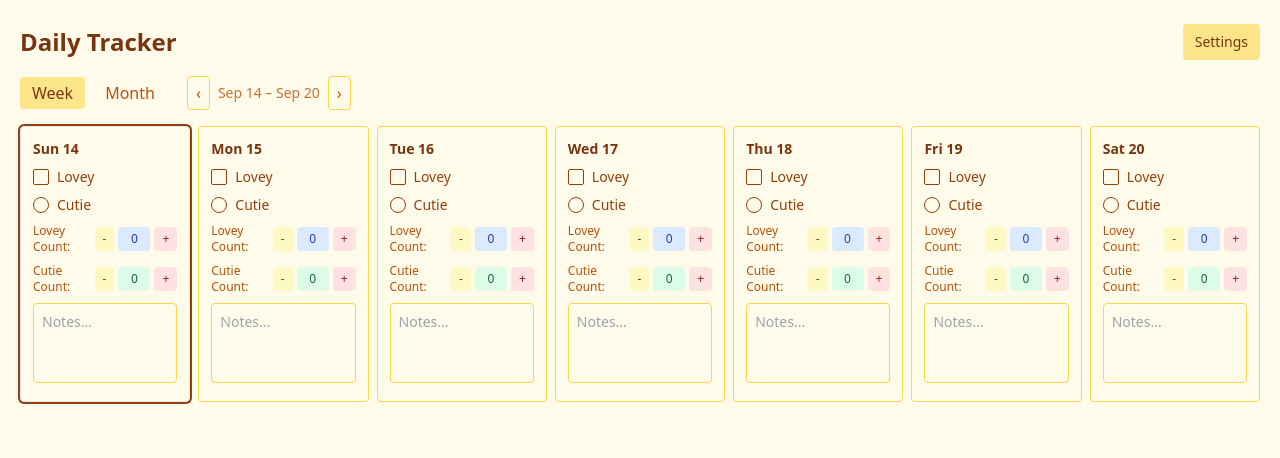
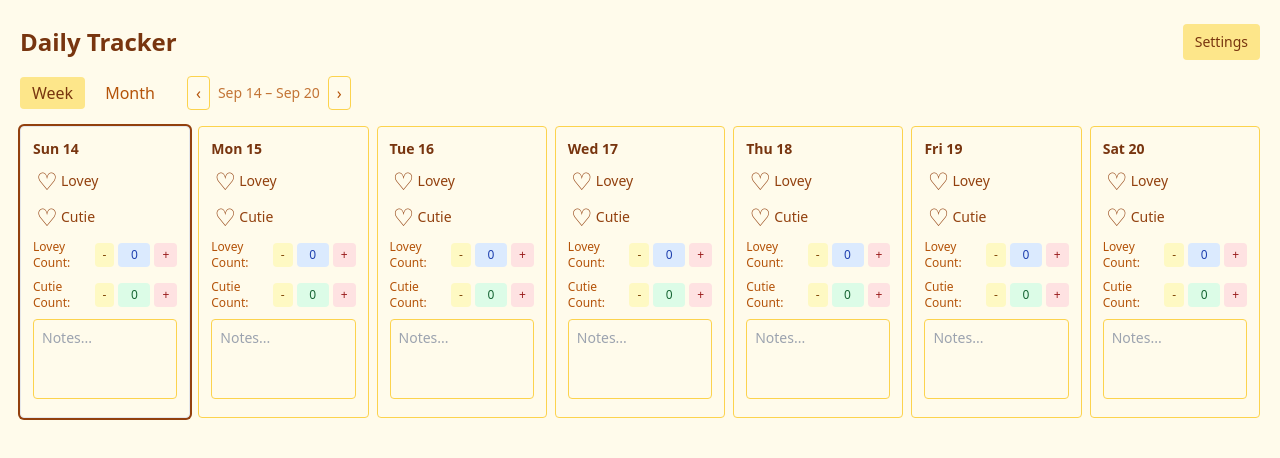
Before and after one commit to karen93shieh/challenge_calendar, a React (Vite) app: page / in a window 1280 px wide. Shown: the top 458 px of the page. Built offline with nearby package versions, Linux system fonts and the light colour scheme.

Commit message:
add heart

```diff
--- a/src/ui/App.tsx
+++ b/src/ui/App.tsx
@@ -237,7 +237,7 @@ function WeekView({
               {format(day, 'EEE d')}
             </div>
             <div className="space-y-2">
-              <label className="flex items-center gap-2">
+              <label className="flex items-center gap-0">
                 <div
                   role="checkbox"
                   aria-checked={entry?.lovey || false}
@@ -249,14 +249,12 @@ function WeekView({
                       updateEntry(dateStr, { lovey: !entry?.lovey });
                     }
                   }}
-                  className={`w-4 h-4 rounded-sm border transition-colors cursor-pointer ${
-                    entry?.lovey ? 'bg-blue-500 border-amber-800' : 'bg-transparent border-amber-800'
-                  }`}
+                  className={`heart-checkbox lovey ${entry?.lovey ? 'checked' : ''}`}
                   title="Lovey"
                 />
                 <span className="text-sm text-amber-800">Lovey</span>
               </label>
-              <label className="flex items-center gap-2">
+              <label className="flex items-center gap-0">
                 <div
                   role="checkbox"
                   aria-checked={entry?.cutie || false}
@@ -268,9 +266,7 @@ function WeekView({
                       updateEntry(dateStr, { cutie: !entry?.cutie });
                     }
                   }}
-                  className={`w-4 h-4 rounded-full border transition-colors cursor-pointer ${
-                    entry?.cutie ? 'bg-green-500 border-amber-800' : 'bg-transparent border-amber-800'
-                  }`}
+                  className={`heart-checkbox cutie ${entry?.cutie ? 'checked' : ''}`}
                   title="Cutie"
                 />
                 <span className="text-sm text-amber-800">Cutie</span>
@@ -392,7 +388,7 @@ function MonthView({
               <div className={`text-xs ${isCurrentMonth ? 'text-amber-900' : 'text-amber-500'}`}>
                 {format(day, 'd')}
                     </div>
-              <div className="mt-1 flex items-center justify-center gap-1">
+              <div className="mt-0.5 flex flex-col sm:flex-row items-center justify-center gap-0 monthly">
                 <div
                   role="checkbox"
                   aria-checked={entry?.lovey || false}
@@ -404,9 +400,7 @@ function MonthView({
                       updateEntry(dateStr, { lovey: !entry?.lovey });
                     }
                   }}
-                  className={`w-4 h-4 rounded-sm border transition-colors cursor-pointer ${
-                    entry?.lovey ? 'bg-blue-500 border-amber-800' : 'bg-transparent border-amber-800'
-                  }`}
+                  className={`heart-checkbox lovey ${entry?.lovey ? 'checked' : ''}`}
                   title="Lovey"
                 />
                 <div
@@ -420,9 +414,7 @@ function MonthView({
                       updateEntry(dateStr, { cutie: !entry?.cutie });
                     }
                   }}
-                  className={`w-4 h-4 rounded-full border transition-colors cursor-pointer ${
-                    entry?.cutie ? 'bg-green-500 border-amber-800' : 'bg-transparent border-amber-800'
-                  }`}
+                  className={`heart-checkbox cutie ${entry?.cutie ? 'checked' : ''}`}
                   title="Cutie"
                 />
                     </div>
--- a/src/ui/index.css
+++ b/src/ui/index.css
@@ -12,29 +12,44 @@ body {
   color: #92400e;
 }
 
-/* Make Cutie checkbox circular */
-input[type="checkbox"].cutie-checkbox {
-  border-radius: 50% !important;
-  appearance: none;
-  -webkit-appearance: none;
-  -moz-appearance: none;
-  background-color: white;
-  border: 2px solid #d1d5db;
+/* Make both checkboxes heart-shaped using Unicode heart */
+.heart-checkbox {
+  width: 28px;
+  height: 28px;
+  border: none;
+  background: transparent;
   cursor: pointer;
-}
-
-input[type="checkbox"].cutie-checkbox:checked {
-  background-color: #8b5cf6;
-  border-color: #8b5cf6;
-}
-
-input[type="checkbox"].cutie-checkbox:checked::after {
-  content: '✓';
-  color: white;
-  font-size: 12px;
+  font-size: 24px;
   display: flex;
   align-items: center;
   justify-content: center;
-  width: 100%;
-  height: 100%;
+  transition: all 0.2s ease;
+  border-radius: 4px;
 }
+
+.heart-checkbox::before {
+  content: '♡';
+  color: #92400e;
+  transition: all 0.2s ease;
+}
+
+.heart-checkbox.checked::before {
+  content: '♥';
+}
+
+.heart-checkbox.lovey.checked::before {
+  content: '♥';
+  color: #3b82f6;
+}
+
+.heart-checkbox.cutie.checked::before {
+  content: '♥';
+  color: #10b981;
+}
+
+/* Bigger hearts for monthly view */
+.monthly .heart-checkbox {
+  width: 32px;
+  height: 32px;
+  font-size: 28px;
+}
```
Also changed, not shown: 7 other files (tests, documents, lock files or other folders).
